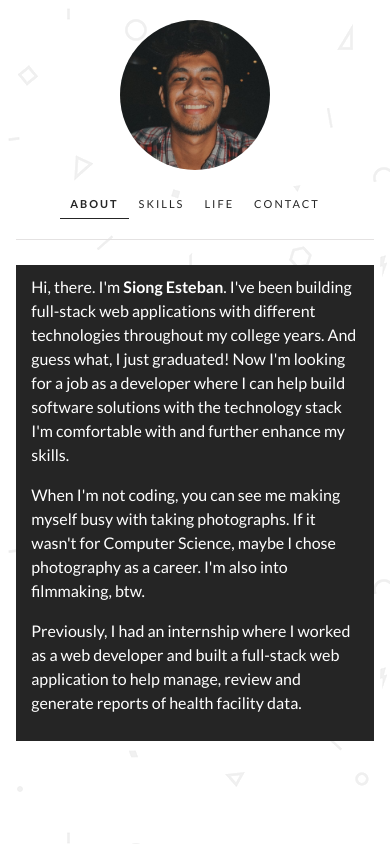
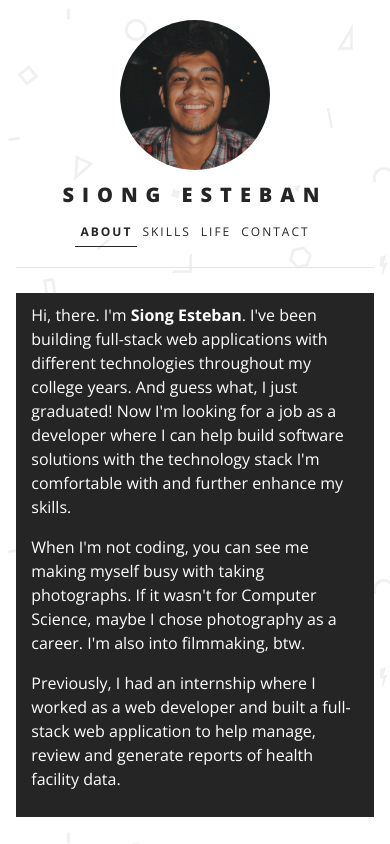
Before and after one commit to siongesteban/siong-esteban-portfolio, a React (Create React App) app: page / in a window 390 px wide. Built offline with nearby package versions, Linux system fonts and the light colour scheme.

Commit message:
Add title to header and fix responsiveness

```diff
--- a/src/components/Header.js
+++ b/src/components/Header.js
@@ -8,12 +8,13 @@ export default () => (
     <div className="row justify-content-center">
       <div className="header col-sm-6 col-11">
         <div className="row justify-content-center">
-          <div className="col-md-4">
+          <div className="col">
             <img
               className="header__picture"
               src={portfolioPicture}
               alt="Siong Esteban"
             />
+            <h1 className="header__title">Siong Esteban</h1>
           </div>
         </div>
         <Menu />
--- a/src/styles/base.scss
+++ b/src/styles/base.scss
@@ -1,9 +1,9 @@
-@import 'https://fonts.googleapis.com/css?family=Lato:400,700';
+@import 'https://fonts.googleapis.com/css?family=Open+Sans:400,700,800';
 @import './variables.scss';
 
 body {
   background-color: $bg-color;
   background-image: url('../static/images/bg_pattern.png');
   color: $primary-color;
-  font-family: 'Lato', sans-serif;
+  font-family: 'Open Sans', sans-serif;
 }
--- a/src/styles/components/header.scss
+++ b/src/styles/components/header.scss
@@ -14,6 +14,15 @@
   width: 150px;
 }
 
+.header__title {
+  font-size: 20px;
+  font-weight: 800;
+  letter-spacing: 8px;
+  text-align: center;
+  text-transform: uppercase;
+  margin-top: 10px;
+}
+
 @media (min-width: $desktop-breakpoint) {
   .header {
     margin-bottom: 35px;
@@ -23,4 +32,8 @@
     height: 200px;
     width: 200px;
   }
+
+  .header__title {
+    font-size: 30px;
+  }
 }
--- a/src/styles/components/menu.scss
+++ b/src/styles/components/menu.scss
@@ -3,7 +3,6 @@
 .menu {
   display: flex;
   justify-content: center;
-  margin-top: 20px;
 }
 
 .menu__list {
@@ -19,8 +18,8 @@
     a {
       color: $primary-color;
       display: block;
-      font-size: 11px;
-      padding: 5px 10px;
+      font-size: 12px;
+      padding: 5px 5px;
       text-decoration: none;
 
       &:focus {
```
